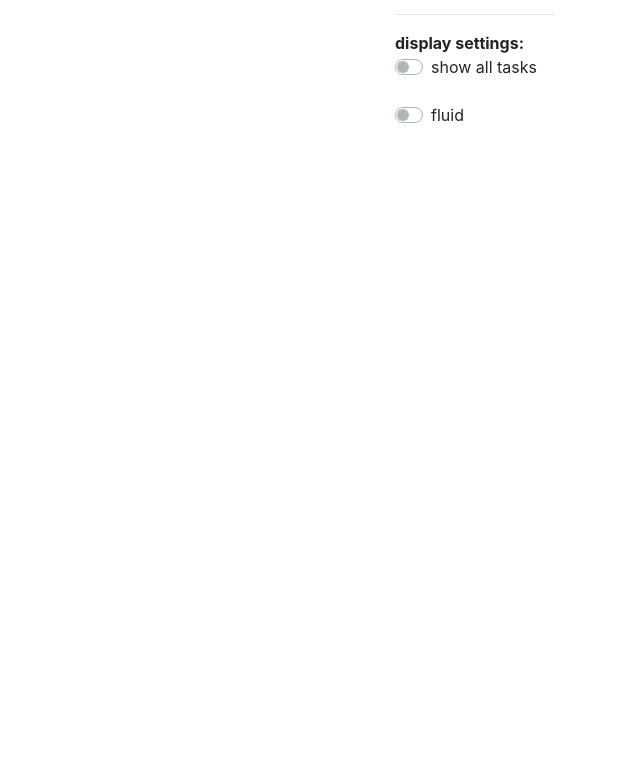
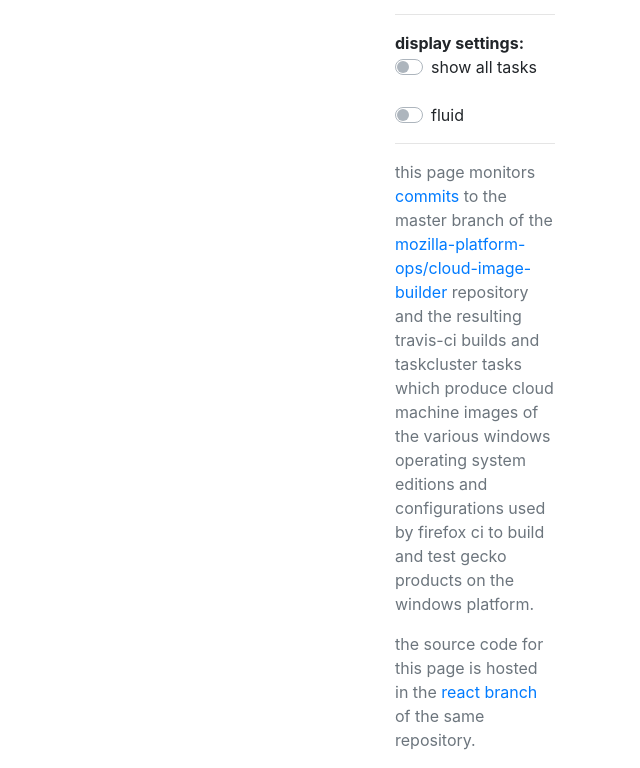
Before and after one commit to mozilla-platform-ops/cloud-image-builder, a React (Create React App) app: page / in a window 1280 px wide. Shown: the part 360-1128 px from the top of the page, without its empty margins (640-1280 px from the left). Before the commit the page ends 800 px from the top, so only its background shows below. Built offline with nearby package versions, Linux system fonts and the light colour scheme; no server answers.

Commit message:
links to repo and message layout

```diff
--- a/src/App.js
+++ b/src/App.js
@@ -144,6 +144,17 @@
                 }
               }
             />
+            <hr />
+            <p className="text-muted">
+              this page monitors <a href="https://github.com/mozilla-platform-ops/cloud-image-builder/commits/master">commits</a> to the master branch
+              of the <a href="https://github.com/mozilla-platform-ops/cloud-image-builder">mozilla-platform-ops/cloud-image-builder</a> repository and
+              the resulting travis-ci builds and taskcluster tasks which produce cloud machine images of the various windows operating system editions
+              and configurations used by firefox ci to build and test gecko products on the windows platform.
+            </p>
+            <p className="text-muted">
+              the source code for this page is hosted in the <a href="https://github.com/mozilla-platform-ops/cloud-image-builder/tree/react">react
+              branch</a> of the same repository.
+            </p>
           </Col>
         </Row>
       </Container>
--- a/src/CommitMessage.js
+++ b/src/CommitMessage.js
@@ -11,10 +11,10 @@
             !line.match((new RegExp ('^(include|exclude) (environment|key|pool|region)s: .*$', 'i')))
             &&
             !line.match((new RegExp ('^(pool-deploy|overwrite-machine-image|disable-cleanup|no-ci|no-taskcluster-ci|no-travis-ci)$', 'i')))
-          )).map(line => (
-            <strong>
-              {line}<br />
-            </strong>
+          )).map((line, lI) => (
+            (lI === 0)
+              ? <strong>{line}<br /></strong>
+              : <span>{line}<br /></span>
           ))
         }
         {
```
